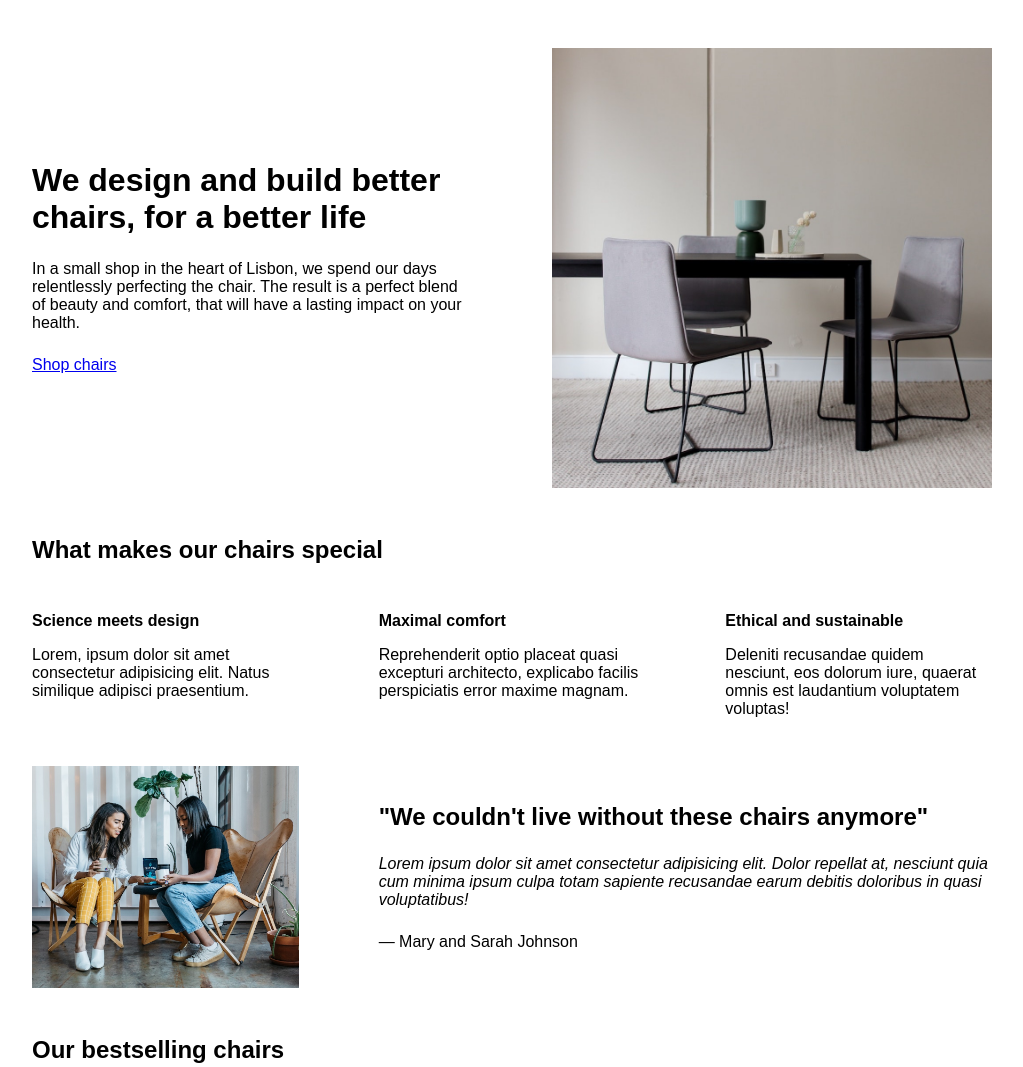
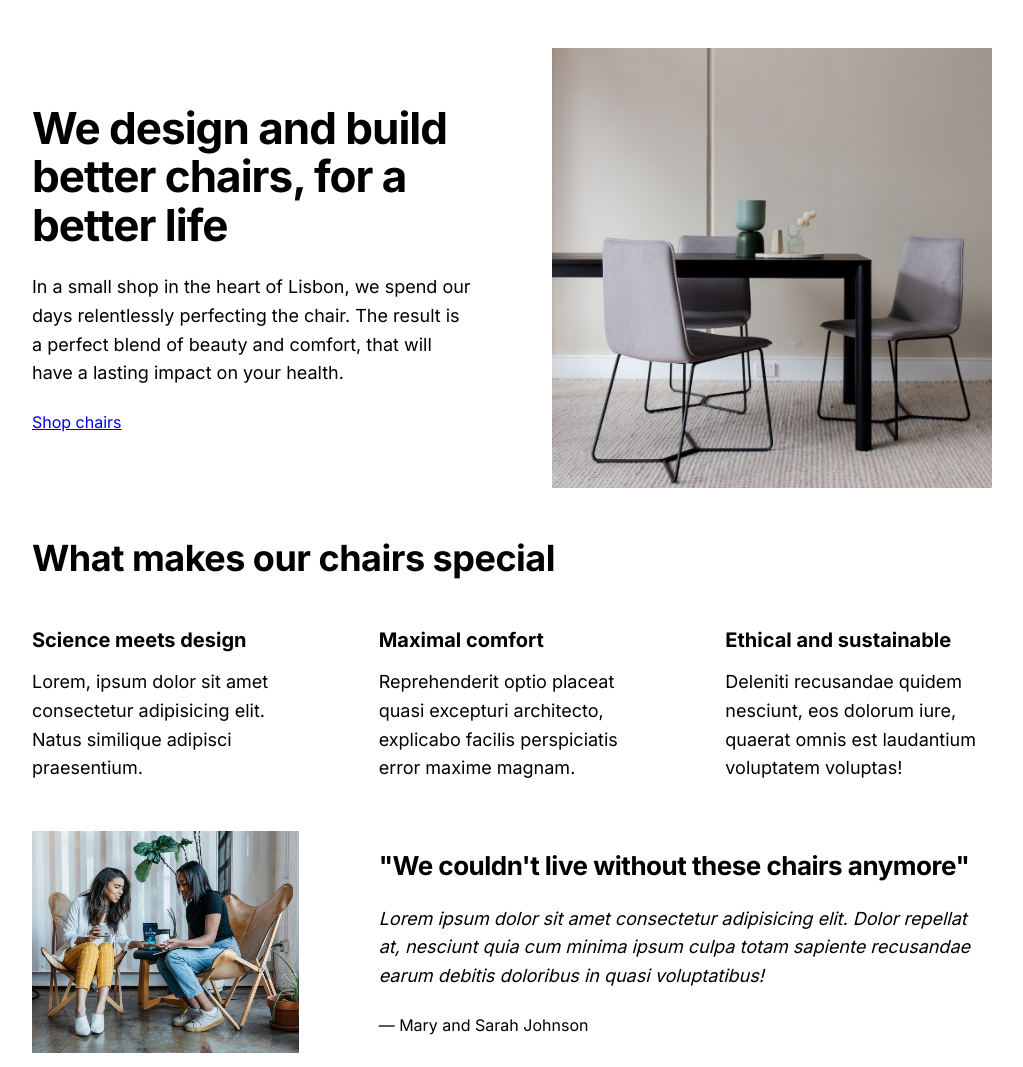
Before and after one commit to alexisrulo/chair-shop, a plain HTML site: page index.html in a window 1280 px wide. Shown: the top 1067 px of the page, without its empty margins (128-1151 px from the left). Drawn offline with Linux system fonts and the light colour scheme.

Commit message:
add typography

```diff
--- a/index.html
+++ b/index.html
@@ -4,7 +4,12 @@
     <meta charset="UTF-8" />
     <meta http-equiv="X-UA-Compatible" content="IE=edge" />
     <meta name="viewport" content="width=device-width, initial-scale=1.0" />
-
+    <link rel="preconnect" href="https://fonts.googleapis.com" />
+    <link rel="preconnect" href="https://fonts.gstatic.com" crossorigin />
+    <link
+      href="https://fonts.googleapis.com/css2?family=Inter:wght@400;500;700&display=swap"
+      rel="stylesheet"
+    />
     <link rel="stylesheet" href="style.css" />
     <title>Lisbon Chair Shop</title>
   </head>
--- a/style.css
+++ b/style.css
@@ -16,7 +16,7 @@ FONT SIZE SYSTEM (px)
 /* GENERAL STYLES */
 /* ------------------------ */
 body {
-  font-family: sans-serif;
+  font-family: 'Inter', sans-serif;
 }
 
 .container {
@@ -31,6 +31,8 @@ section {
 
 h2 {
   margin-bottom: 48px;
+  font-size: 36px;
+  letter-spacing: -0.5px;
 }
 
 .grid-3-cols {
@@ -57,10 +59,15 @@ header {
 
 h1 {
   margin-bottom: 24px;
+  font-size: 44px;
+  line-height: 1.1;
+  letter-spacing: -1px;
 }
 
 .header-text {
   margin-bottom: 24px;
+  font-size: 18px;
+  line-height: 1.6;
 }
 
 img {
@@ -73,9 +80,12 @@ img {
 
 .features-title {
   margin-bottom: 16px;
+  font-size: 20px;
 }
 
 .features-text {
+  font-size: 18px;
+  line-height: 1.6;
 }
 
 /* TESTIMONIAL */
@@ -89,11 +99,14 @@ img {
 
 .testimonial-box h2 {
   margin-bottom: 24px;
+  font-size: 26px;
 }
 
 .testimonial-text {
   font-style: italic;
   margin-bottom: 24px;
+  font-size: 18px;
+  line-height: 1.6;
 }
 
 /* CHAIRS */
@@ -103,6 +116,7 @@ img {
 
 h3 {
   margin-bottom: 24px;
+  font-size: 20px;
 }
 
 .chair-details {
@@ -127,8 +141,11 @@ h3 {
 .chair-price {
   display: flex;
   justify-content: space-between;
+  font-size: 20px;
 }
+
 
 footer {
   margin-bottom: 48px;
+  font-size: 14px;
 }
```
Also changed, not shown: 1 other file.
